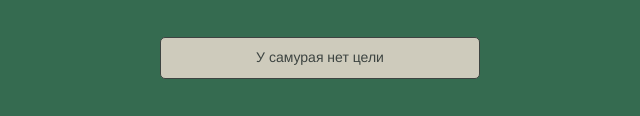
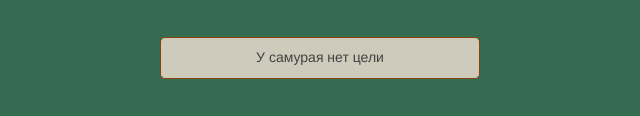
Before and after one commit to lesliewillz/lesliewillz.github.io, a plain HTML site: page index.html in a window 1280 px wide. Shown: the part 945-1061 px from the top of the page, 320-960 px from the left. Drawn offline with Linux system fonts and the light colour scheme.

Commit message:
Update style.css

```diff
--- a/style.css
+++ b/style.css
@@ -1,5 +1,5 @@
 * {
-  box-sizing: border-box; /* Устанавливаем box-sizing */
+  box-sizing: border-box;
 }
 
 body {
@@ -117,7 +117,7 @@ footer {
   padding: 10px;
   width: 320px;
   background: #CECBBC;
-  border: 1px solid #3d4441;
+  border: 1px solid #854408;
   border-radius: 5px;
 
   font-size: 14px;
```
